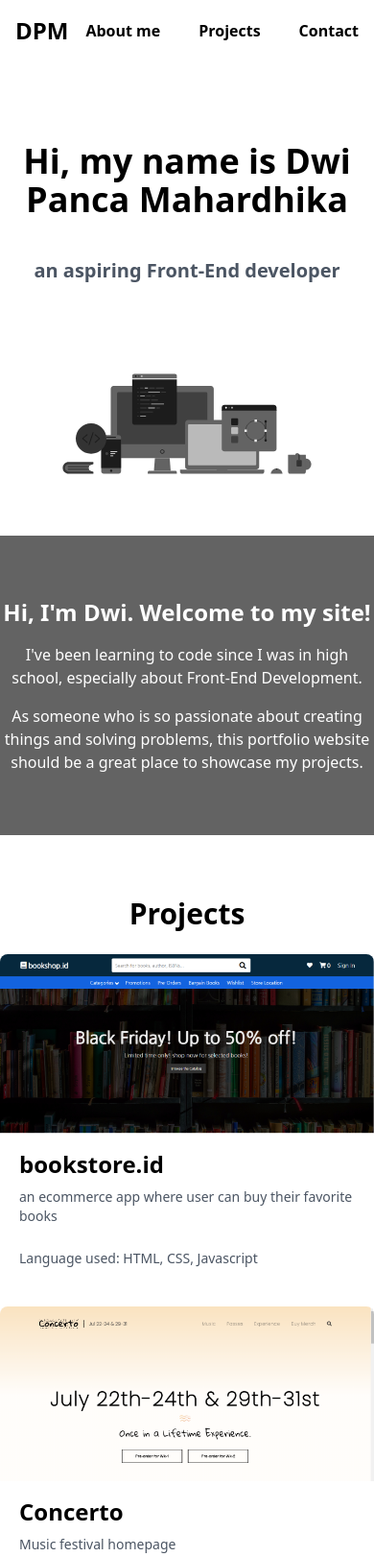
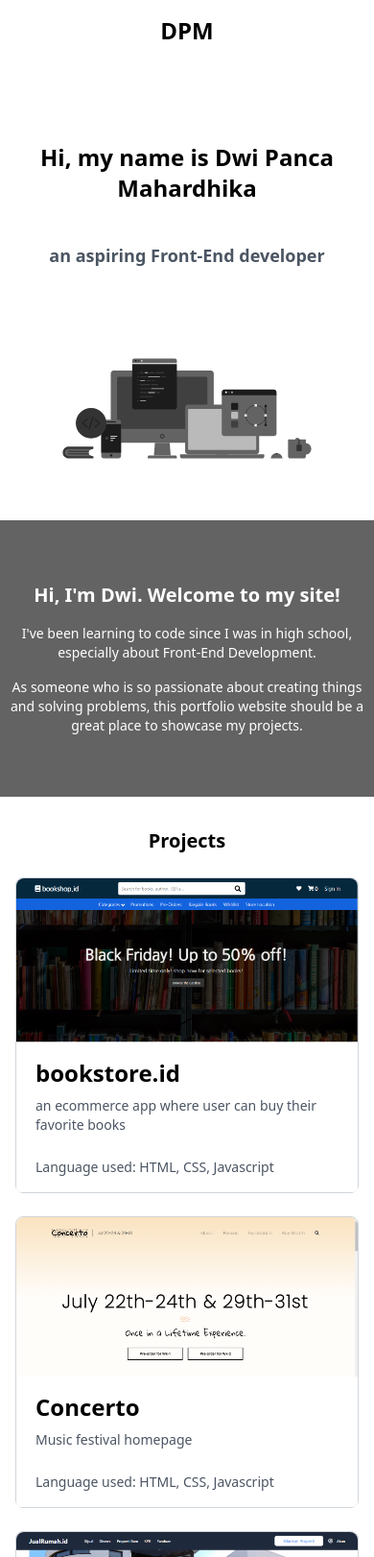
Before and after one commit to mahardikadwi/my-portfolio, a website: page index.html in a window 390 px wide. Shown: the top 1622 px of the page at 96% size. Drawn offline with Linux system fonts and the light colour scheme.

Commit message:
added responsive classes

```diff
--- a/index.html
+++ b/index.html
@@ -9,26 +9,25 @@
 </head>
 <body class="bg-gray-100 font-sans">
     <!-- Navigation -->
-    <nav class="bg-white p-4">
-        <div class="container mx-auto flex justify-between items-center">
+    <nav class="bg-white p-4 md:p-10 flex items-center justify-center md:justify-between">
       <div class="text-black">
-                <a href="/">
-                    <p class="font-semibold text-2xl">DPM</p>
+          <a href="index.html">
+              <p class="font-semibold text-2xl text-center md:text-left">DPM</p>
           </a>
       </div>
-            <ul class="flex space-x-10">
+      <ul class="hidden md:flex space-x-16">
           <li class="nav-links font-semibold"><a href="#about">About me</a></li>
           <li class="nav-links font-semibold"><a href="#projects">Projects</a></li>
           <li class="nav-links font-semibold"><a href="#contact">Contact</a></li>
       </ul>
-        </div>
     </nav>
+
     <!-- Hero Section -->
 
     <header class="bg-white py-16">
         <div class="container mx-auto text-center">
-            <h1 class="text-4xl font-semibold py-5">Hi, my name is Dwi Panca Mahardhika</h1>
-            <p class="text-xl font-semibold text-gray-600 py-5">an aspiring Front-End developer</p>
+            <h1 class="md:text-4xl text-2xl font-semibold py-5">Hi, my name is Dwi Panca Mahardhika</h1>
+            <p class="md:text-xl text-lg font-semibold text-gray-600 py-5">an aspiring Front-End developer</p>
             <img src="src/images/hero-devices_gray.svg" alt="Hero Image" class="mt-[73px] mx-auto w-2/3 max-w-screen-lg">
         </div>
     </header>
@@ -37,20 +36,20 @@
     <section id="about" class="bg-[#636363] relative text-white py-16">
       <div class="container mx-auto text-center">
           <div class="max-w-2xl mx-auto">
-              <h2 class="text-2xl md:text-3xl lg:text-4xl font-semibold">Hi, I'm Dwi. Welcome to my site!</h2>
-              <p class="text-base md:text-lg lg:text-xl font-medium mt-4">I've been learning to code since I was in high school, especially about Front-End Development.</p>
-              <p class="text-base md:text-lg lg:text-xl font-medium mt-4">As someone who is so passionate about creating things and solving problems, this portfolio website should be a great place to showcase my projects.</p>
+              <h2 class="text-xl md:text-3xl lg:text-4xl font-semibold">Hi, I'm Dwi. Welcome to my site!</h2>
+              <p class="text-sm md:text-lg lg:text-xl font-medium mt-4">I've been learning to code since I was in high school, especially about Front-End Development.</p>
+              <p class="text-sm md:text-lg lg:text-xl font-medium mt-4">As someone who is so passionate about creating things and solving problems, this portfolio website should be a great place to showcase my projects.</p>
           </div>
       </div>
   </section>
 
     <!-- Projects Section -->
-    <section id="projects" class="bg-white py-16">
+    <section id="projects" class="bg-white py-8 md:py-16">
         <div class="container mx-auto text-center">
-            <h2 class="text-3xl font-semibold">Projects</h2>
-            <div class="container flex flex-col justify-center mx-auto">
+            <h2 class="md:text-3xl text-xl font-semibold">Projects</h2>
+            <div class="container px-4 sm:px-6 lg:px-8 flex flex-col justify-center mx-auto">
                 <div class="grid gap-6 py-6 lg:grid-cols-3 md:grid-cols-2 grid-cols-1">
-                    <a href="https://mahardikadwi.github.io/bookstore-app/" class="rounded-lg flex flex-col xl:border border-gray-300 hover:shadow-md transition duration-300">
+                    <a href="https://mahardikadwi.github.io/bookstore-app/" class="rounded-lg flex flex-col border border-gray-300 ">
                       <div class="relative">
                         <div class="aspect-w-3 aspect-h-2">
                           <img src="src/images/bookstore.PNG" alt="" class="w-full object-cover rounded-t-lg">
@@ -63,7 +62,7 @@
                         <p class="text-gray-600 text-sm">Language used: HTML, CSS, Javascript</p>
                       </div>
                     </a>
-                    <a href="https://mahardikadwi.github.io/ticket-concert-website/" class="rounded-lg flex flex-col xl:border border-gray-300 hover:shadow-md transition duration-300">
+                    <a href="https://mahardikadwi.github.io/ticket-concert-website/" class="rounded-lg flex flex-col border border-gray-300">
                       <div class="relative">
                         <div class="aspect-w-3 aspect-h-2">
                           <img src="src/images/festival.PNG" alt="" class="w-full object-cover rounded-t-lg">
@@ -76,7 +75,7 @@
                         <p class="text-gray-600 text-sm ">Language used: HTML, CSS, Javascript</p>
                       </div>
                     </a>
-                    <a href="https://mahardikadwi.github.io/jual-rumah/" class="rounded-lg flex flex-col xl:border border-gray-300 hover:shadow-md transition duration-300">
+                    <a href="https://mahardikadwi.github.io/jual-rumah/" class="rounded-lg flex flex-col border border-gray-300">
                       <div class="relative">
                         <div class="aspect-w-3 aspect-h-2">
                           <img src="src/images/jual-rumah.PNG" alt="" class="w-full object-cover rounded-t-lg">
@@ -99,7 +98,7 @@
         <div class="container mx-auto text-center flex flex-col gap-4 items-center justify-center p-10">
             <h2 class="text-3xl font-semibold">Interested in working together? Let's connect!</h2>
             <a href="#">
-              <p class="border rounded px-4 py-2 w-[350px]"><i class="fa fa-comment-o mr-3"></i>Start a Conversation</p>
+              <p class="border rounded px-4 py-2 w-64 md:w-[350px]"><i class="fa fa-comment-o mr-3"></i>Start a Conversation</p>
             </a>
             <p class="font-bold">OR</p>
             <div class="flex flex-col items-center">
```
Also changed, not shown: contact-page.html (added), src/styles/output.css. Lines whose indentation alone changed are shown as unchanged.
